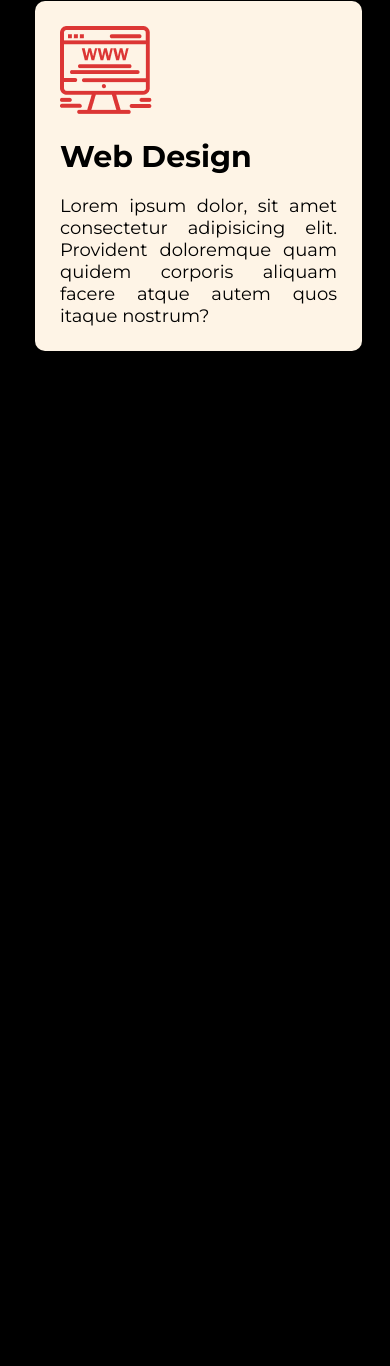
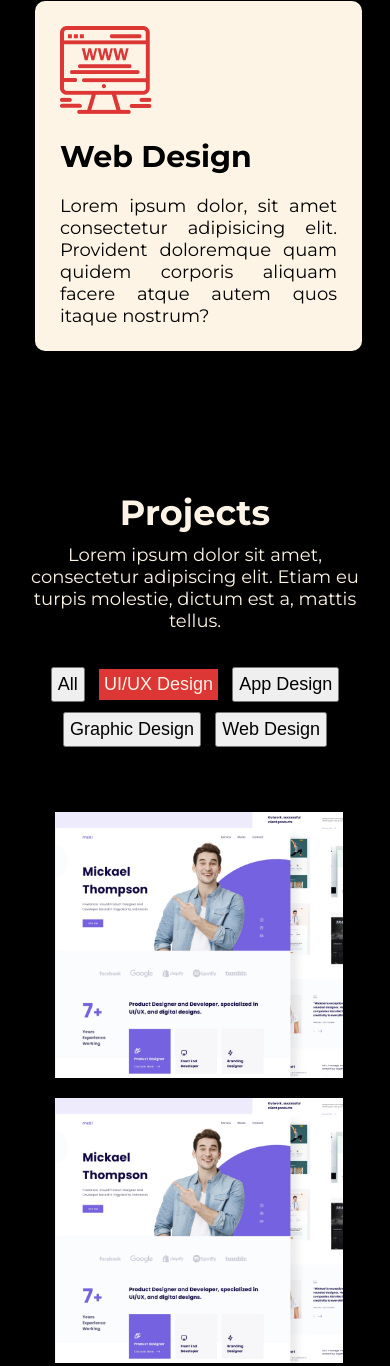
Before and after one commit to rezwanrahimr/Personal-Portfolio-Landing-Page-Design, a plain HTML site: page index.html in a window 390 px wide. Shown: the part 3667-5033 px from the top of the page. Before the commit the page ends 4143 px from the top, so only its background shows below. Drawn offline with Linux system fonts and the light colour scheme.

Commit message:
added projects section

```diff
--- a/css/style.css
+++ b/css/style.css
@@ -289,19 +289,22 @@ body {
     margin: 50px 0px;
 }
 
-.services_serction>h2 {
+.services_serction>h2,
+.projects_serction>h1 {
     text-align: center;
     font-size: 55px;
     color: var(--primary-font-color);
 }
 
-.services_serction>p {
+.services_serction>p,
+.projects_serction>p {
     text-align: center;
     font-size: 24px;
     color: var(--primary-font-color);
 }
 
-.services_items {
+.services_items,
+.project_demo {
     display: grid;
     grid-template-columns: repeat(4, 1fr);
     gap: 20px;
@@ -333,6 +336,37 @@ body {
 .services_item p {
     font-size: 18px;
     text-align: justify;
+}
+
+/* projects section */
+.projects_serction {
+    font-family: "Montserrat", sans-serif;
+    color: var(--primary-font-color);
+}
+
+.projects_menu {
+    text-align: center;
+    margin: 30px 0px;
+}
+
+.projects_menu button {
+    font-size: 24px;
+    padding: 5px;
+}
+
+#active_project {
+    color: var(--primary-font-color);
+    background-color: var(--secondary-font-color);
+    border: none;
+}
+
+.project_demo {
+    display: grid;
+    grid-template-columns: repeat(3, 1fr);
+    gap: 20px;
+    margin: 60px 0px;
+    padding: 35px 257px;
+
 }
 
 /* Navbar Responsive Code */
@@ -476,18 +510,18 @@ body {
 
 /* Service Responsive Code */
 @media (max-width:768px) {
-    .services_serction {
+    .services_serction,.projects_serction{
         font-family: "Montserrat", sans-serif;
         margin-top: 10px;
         padding: 15px 15px;
     }
 
-    .services_serction>h2 {
+    .services_serction>h2,.projects_serction>h1 {
         font-size: 35px;
         text-align: center;
     }
 
-    .services_serction>p {
+    .services_serction>p,.projects_serction>p {
         font-size: 18px;
         text-align: center;
         margin-top: 10px;
@@ -502,3 +536,21 @@ body {
 
     }
 }
+
+/* Projects Responsive Code */
+@media (max-width:768px) {
+    .project_demo {
+        display: grid;
+        grid-template-columns: repeat(1, 1fr);
+        margin-left: 40px;
+        padding: 0px;
+
+    }
+    .project_demo img{
+        max-width: 90%;
+    }
+    .projects_menu button {
+        font-size: 18px;
+        margin: 5px;
+    }
+}
--- a/index.html
+++ b/index.html
@@ -107,7 +107,8 @@
         <!-- services section -->
         <section class="services_serction">
             <h2>Services</h2>
-            <p>Lorem ipsum dolor sit amet, consectetur adipiscing elit. Etiam eu turpis molestie, dictum est a, mattis tellus.</p>
+            <p>Lorem ipsum dolor sit amet, consectetur adipiscing elit. Etiam eu turpis molestie, dictum est a, mattis
+                tellus.</p>
             <div class="services_items">
                 <div class="services_item">
                     <img src="images/A589 ,User ,Web ,Design ,Security.png" alt="">
@@ -136,6 +137,25 @@
                 </div>
             </div>
         </section>
+
+        <!-- Projects Section -->
+        <section class="projects_serction">
+            <h1>Projects</h1>
+            <p>Lorem ipsum dolor sit amet, consectetur adipiscing elit. Etiam eu turpis molestie, dictum est a, mattis
+                tellus.</p>
+            <div class="projects_menu">
+                <button>All</button>
+                <button id="active_project">UI/UX Design</button>
+                <button>App Design</button>
+                <button>Graphic Design</button>
+                <button>Web Design</button>
+            </div>
+            <div class="project_demo">
+                <img src="images/project1.png" alt="">
+                <img src="images/project1.png" alt="">
+                <img src="images/project1.png" alt="">
+            </div>
+        </section>
     </main>
 
     <script src="/js/script.js"></script>
```
Also changed, not shown: images/project1.png (added), images/project2_update.PNG (added), images/project_img2.png (added), images/project_img3.png (added).
